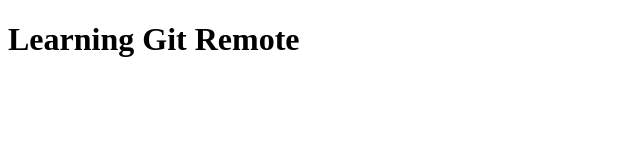
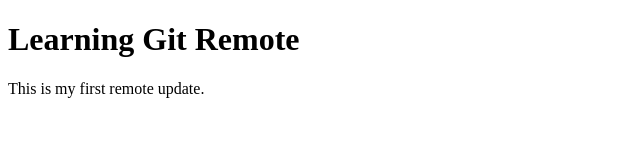
Before and after one commit to Hanisha-Chandrasekaran/Remote_Practice, a plain HTML site: page index.html in a window 1280 px wide. Shown: the whole page, without its empty margins (0-640 px from the left). Drawn offline with Linux system fonts and the light colour scheme.

Commit message:
Add first remote update message to index.html

```diff
--- a/index.html
+++ b/index.html
@@ -5,5 +5,6 @@
 </head>
 <body>
     <h1>Learning Git Remote</h1>
+    <p>This is my first remote update.</p>
 </body>
 </html>
```
